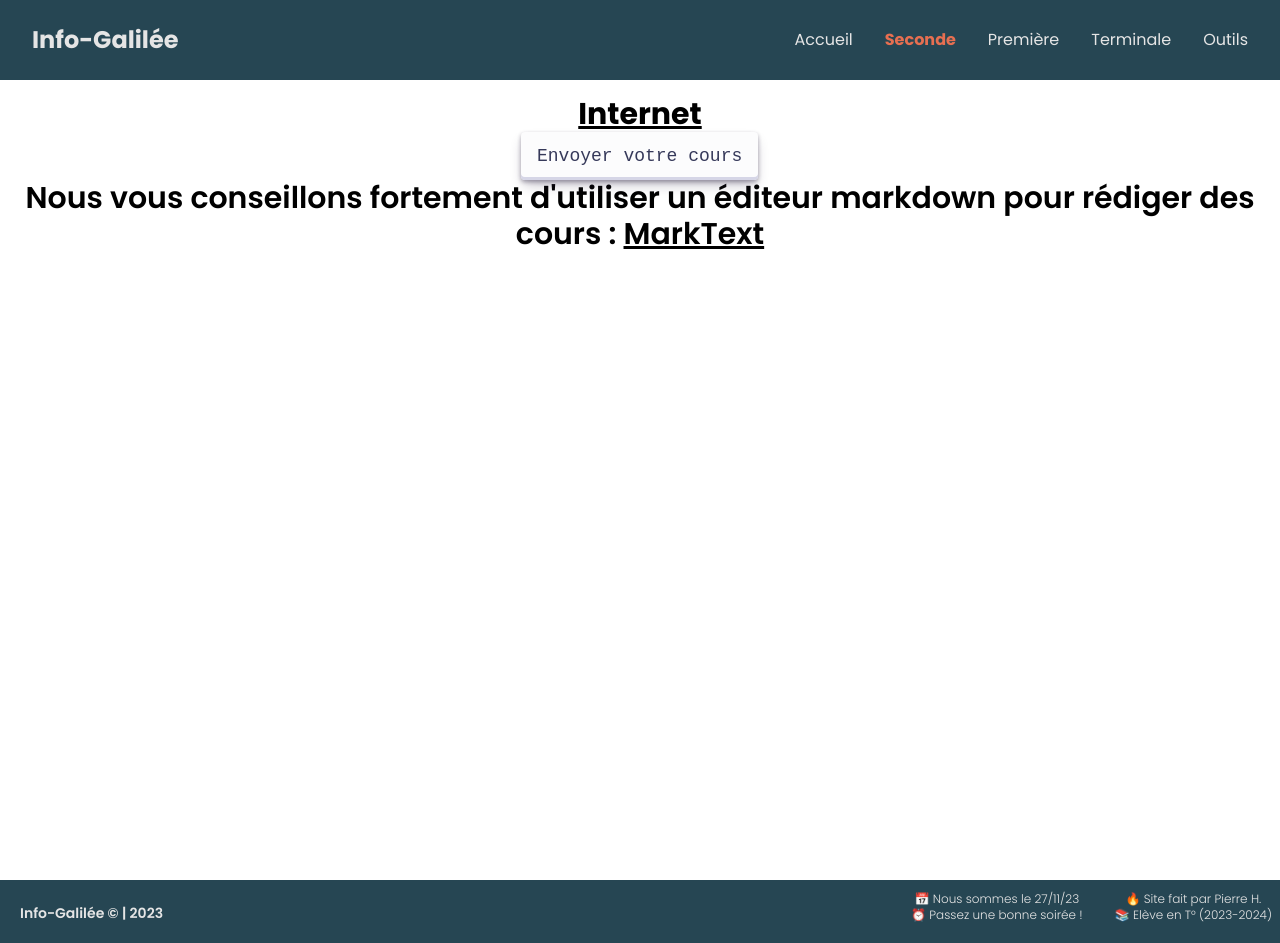
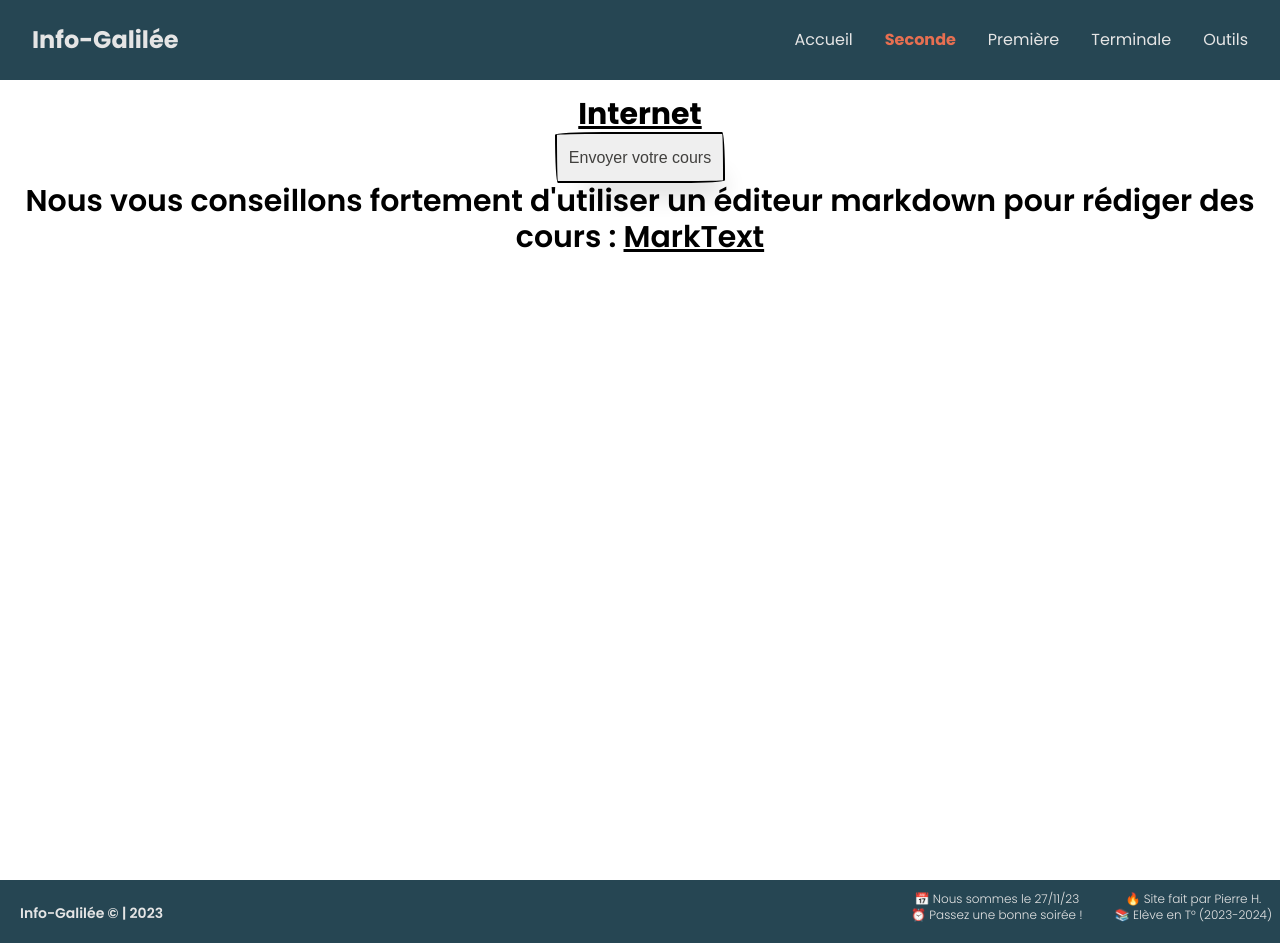
Before and after one commit to wiizzl/wiizzl.github.io, a React (Vite) app: page /#/seconde/snt_sec/internet in a window 1280 px wide. Built offline with nearby package versions, Linux system fonts and the light colour scheme; no server answers.

Commit message:
add: courses button

```diff
--- a/src/css/App.css
+++ b/src/css/App.css
@@ -71,48 +71,39 @@
 }
 
 .md-button button {
-    align-items: center;
-    appearance: none;
-    background-color: #FCFCFD;
-    border-radius: 4px;
-    border-width: 0;
-    box-shadow: rgba(45, 35, 66, 0.4) 0 2px 4px,rgba(45, 35, 66, 0.3) 0 7px 13px -3px,#D6D6E7 0 -3px 0 inset;
+    align-self: center;
+    background-image: none;
+    background-position: 0 90%;
+    background-size: 4px 3px;
+    border-radius: 15px 225px 255px 15px 15px 255px 225px 15px;
+    border-style: solid;
+    border-width: 2px;
+    box-shadow: rgba(0, 0, 0, .2) 15px 28px 25px -18px;
     box-sizing: border-box;
-    color: #36395A;
+    color: #41403e;
     cursor: pointer;
-    display: inline-flex;
-    font-family: "JetBrains Mono", monospace;
-    height: 48px;
-    justify-content: center;
-    line-height: 1;
-    list-style: none;
-    overflow: hidden;
-    padding-left: 16px;
-    padding-right: 16px;
-    position: relative;
-    text-align: left;
+    display: inline-block;
+    font-family: Neucha, sans-serif;
+    font-size: 1rem;
+    line-height: 23px;
+    outline: none;
+    padding: .75rem;
     text-decoration: none;
-    transition: box-shadow .15s, transform .15s;
-    user-select: none;
-    -webkit-user-select: none;
+    transition: all 235ms ease-in-out;
+    border-bottom-left-radius: 15px 255px;
+    border-bottom-right-radius: 225px 15px;
+    border-top-left-radius: 255px 15px;
+    border-top-right-radius: 15px 225px;
     touch-action: manipulation;
-    white-space: nowrap;
-    will-change: box-shadow,transform;
-    font-size: 18px;
+}
+
+.md-button button:hover {
+    box-shadow: rgba(0, 0, 0, .3) 2px 8px 8px -5px;
+    transform: translate3d(0, 2px, 0);
 }
 
 .md-button button:focus {
-    box-shadow: #D6D6E7 0 0 0 1.5px inset, rgba(45, 35, 66, 0.4) 0 2px 4px, rgba(45, 35, 66, 0.3) 0 7px 13px -3px, #D6D6E7 0 -3px 0 inset;
-}
-
-.md-button button:hover {
-    box-shadow: rgba(45, 35, 66, 0.4) 0 4px 8px, rgba(45, 35, 66, 0.3) 0 7px 13px -3px, #D6D6E7 0 -3px 0 inset;
-    transform: translateY(-2px);
-}
-
-.md-button button:active {
-    box-shadow: #D6D6E7 0 3px 7px inset;
-    transform: translateY(2px);
+    box-shadow: rgba(0, 0, 0, .3) 2px 8px 4px -6px;
 }
 
 .md-style {
```
